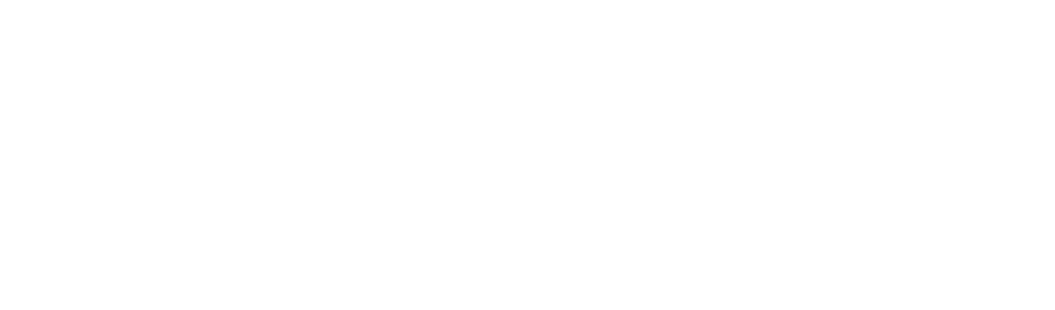
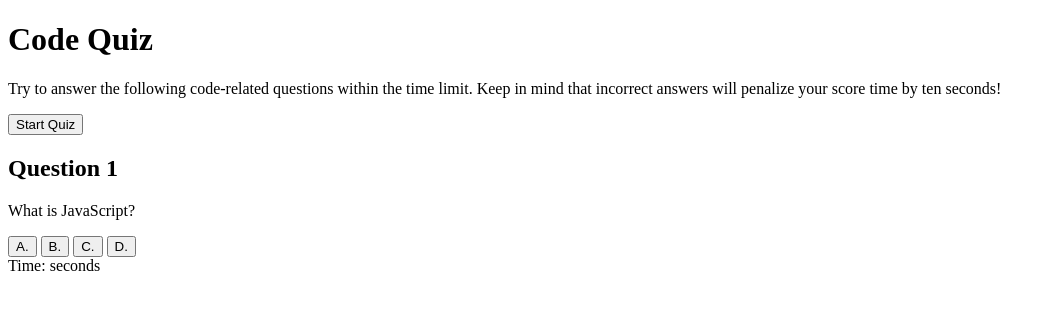
Before and after one commit to Agerian/challenge-quiz, a plain HTML site: page index.html in a window 1280 px wide. Shown: the whole page, without its empty margins (0-1055 px from the left). Drawn offline with Linux system fonts and the light colour scheme.

Commit message:
add start page and question template timer

```diff
--- a/index.html
+++ b/index.html
@@ -3,9 +3,37 @@
 <head>
   <meta charset="UTF-8">
   <meta name="viewport" content="width=device-width, initial-scale=1.0">
-  <title>Document</title>
+  <title>Code Quiz</title>
 </head>
 <body>
+  <header>
+    <h1>Code Quiz</h1>
+  </header>
+
+  <div class="container">
+    <div id="quiz-container">
+      <p>Try to answer the following code-related questions within the time limit.
+      Keep in mind that incorrect answers will penalize your score time by ten seconds!</p>
+      <button id="start-button">Start Quiz</button>
+    </div>
+
+    <div id="question-container">
+      <h2>Question 1</h2>
+      <p id="question-text">What is JavaScript?</p>
+    </div>
+
+    <div id="choices-container">
+      <button class="choice">A.</button>
+      <button class="choice">B.</button>
+      <button class="choice">C.</button>
+      <button class="choice">D.</button>
+    </div>
+
+    <div id="timer">
+      <span>Time: seconds</span>
+    </div>
+
+  </div>
 
 
 </body>
```
